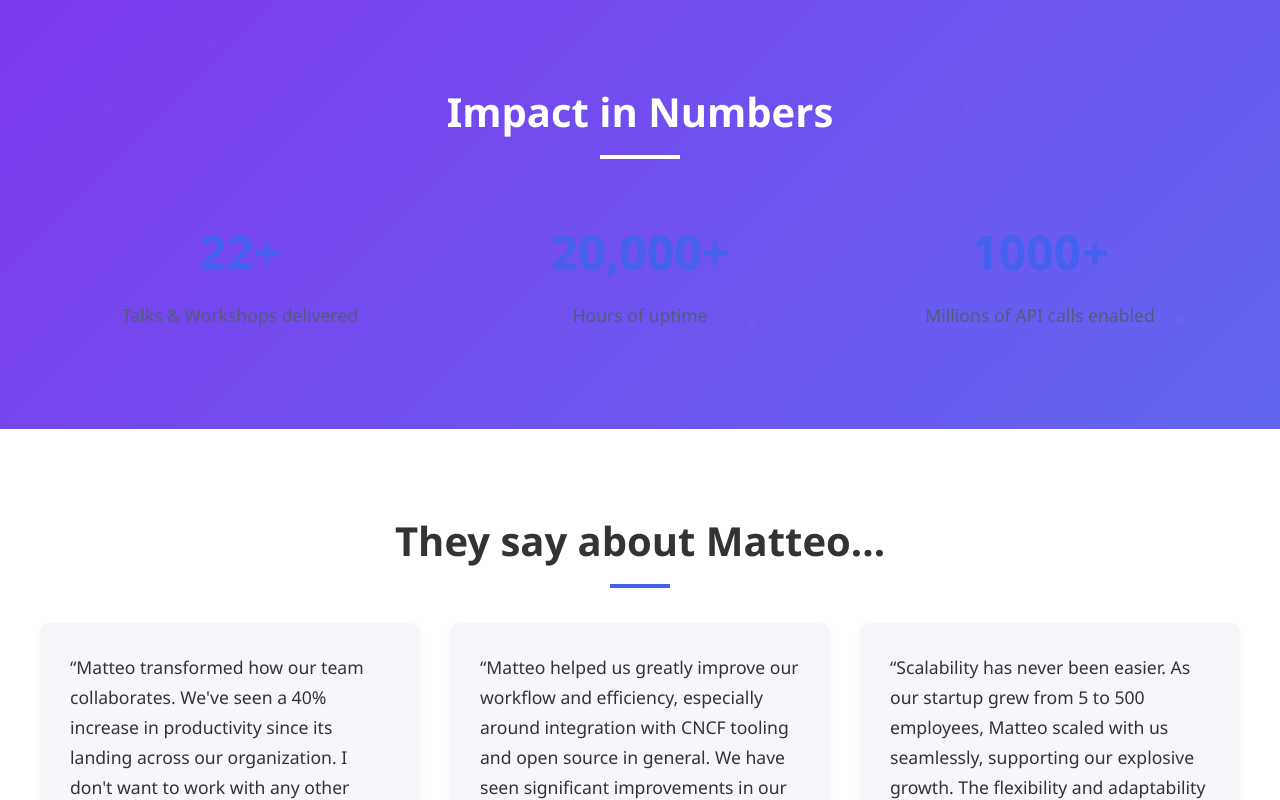
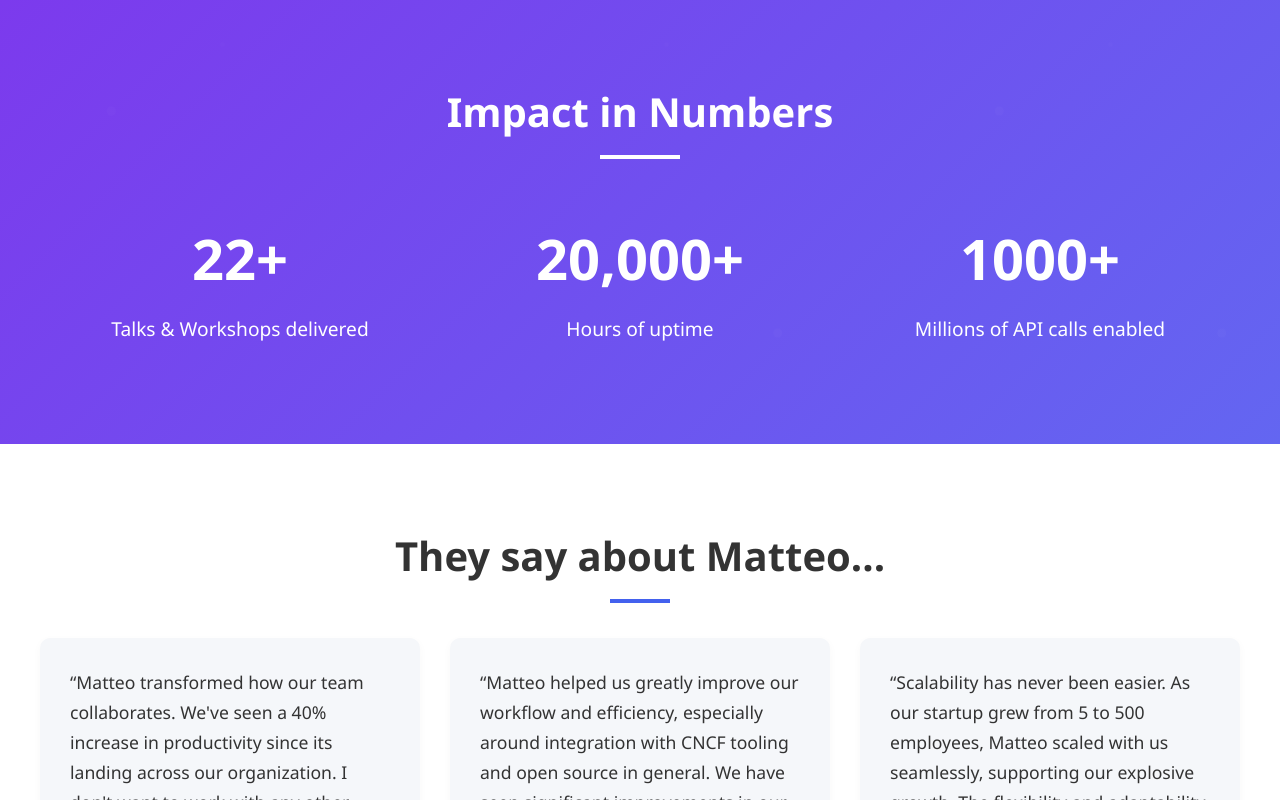
Before and after one commit to mbianchidev/mock-startup-website, a Next.js app: page / in a window 1280 px wide. Shown: the part 4466-5266 px from the top of the page. Built offline with nearby package versions, Linux system fonts and the light colour scheme.

Commit message:
Fix visibility of Impact in Numbers section with proper white text color
Co-authored-by: mbianchidev <37507190+mbianchidev@users.noreply.github.com>

```diff
--- a/src/app/globals.css
+++ b/src/app/globals.css
@@ -841,15 +841,17 @@ nav {
     padding: 20px;
 }
 
-.stat-number {
+#numbers .stat-number {
     font-size: 3.5rem;
     font-weight: 700;
     margin-bottom: 10px;
-}
-
-.stat-label {
+    color: var(--white);
+}
+
+#numbers .stat-label {
     font-size: 1.2rem;
     font-weight: 500;
+    color: var(--white);
 }
 
 /* Media Section */
```
